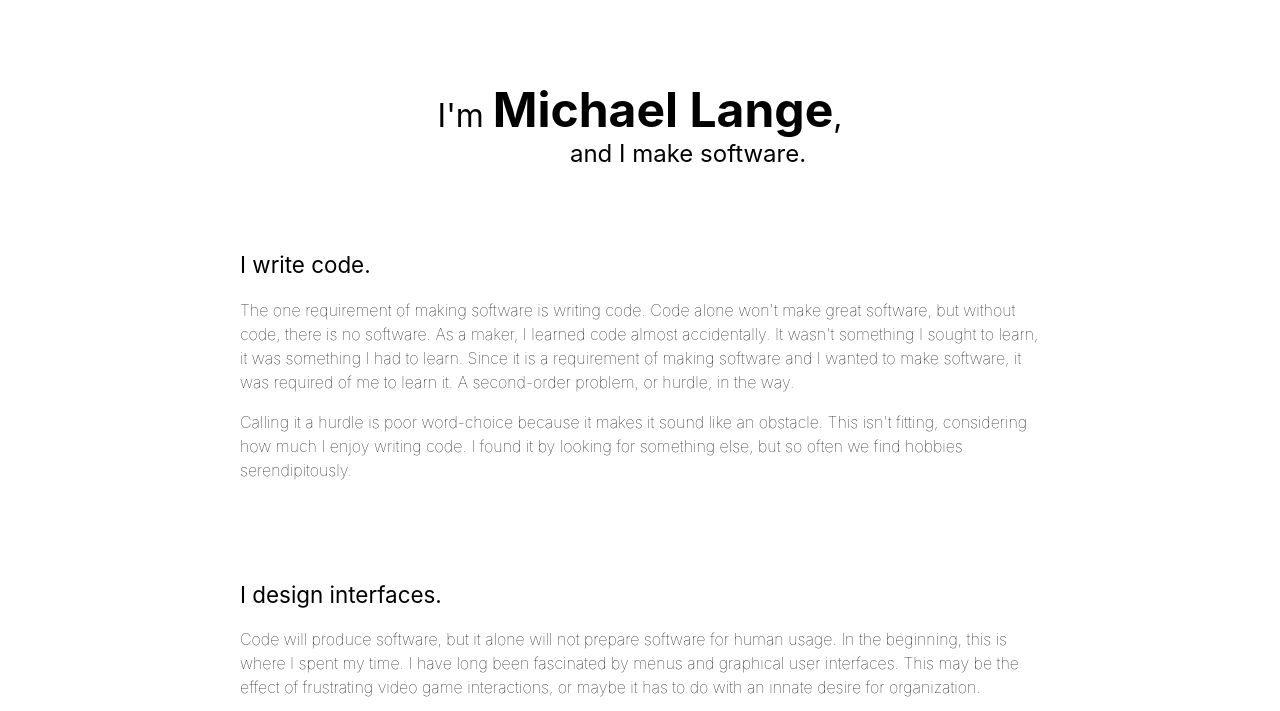
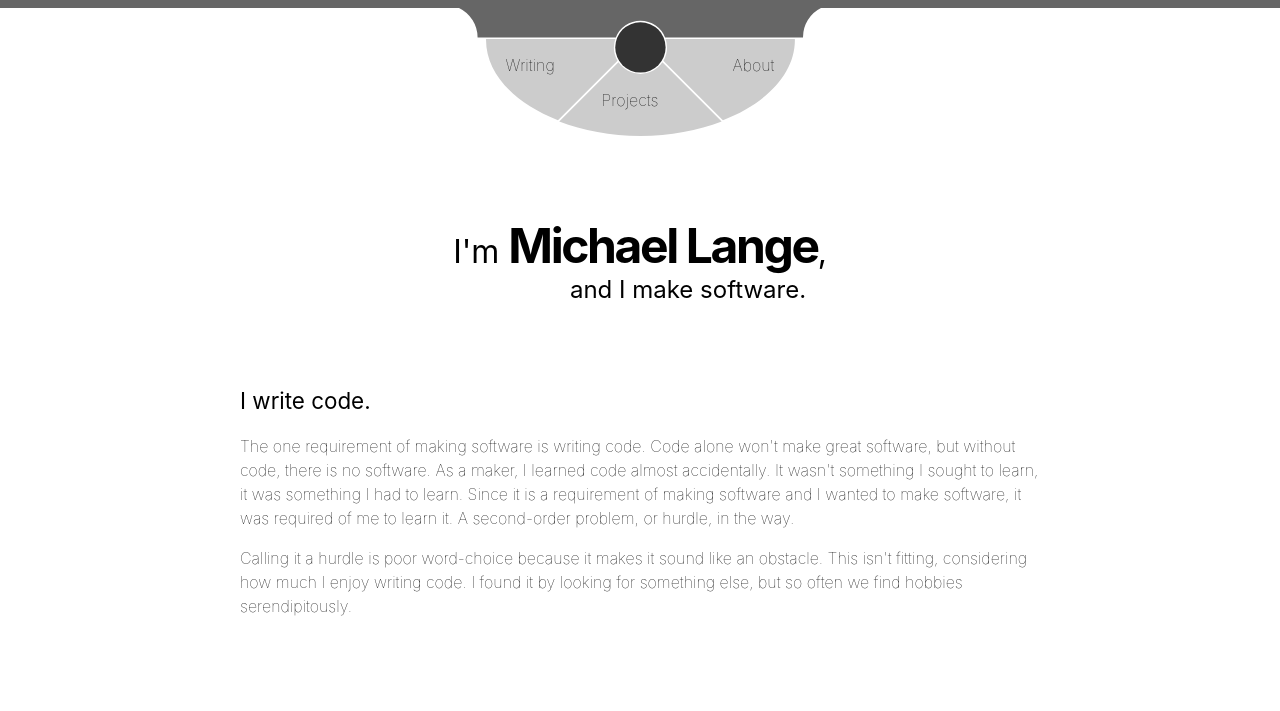
Before and after one commit to DingoEatingFuzz/site-2016, a website built with webpack: page src/index.html in a window 1280 px wide. Shown: the top 711 px of the page. Built offline with nearby package versions, Linux system fonts and the light colour scheme; files whose address does not match are found by name.

Commit message:
Hacked a nav together

```diff
--- a/src/index.html
+++ b/src/index.html
@@ -2,6 +2,21 @@
 <meta chartset="utf-8">
 <link rel="stylesheet" href="./app.css">
 <title>Michael Lange &middot; Maker of Software</title>
+<nav>
+  <div class="nav-bg-stretch"></div>
+  <svg class="fancy-nav" xmlns="http://www.w3.org/2000/svg" viewBox="0 0 283 100" height="150px">
+    <path class="nav-bg" d="M499.58,168a25.68,25.68,0,0,1,14.52,23h108a20.68,20.68,0,0,1,38.5,0H768.35a25.23,25.23,0,0,1,14.24-23h-283Z" transform="translate(-499.58 -168)"/>
+    <path class="nav-item nav-item-1" d="M621.71,192.23h-101c0,0.25,0,.5,0,0.76,0,26.43,22.44,49.62,56.18,62.69l46.55-46.55A20.54,20.54,0,0,1,621.71,192.23Z" transform="translate(-499.58 -168)"/>
+    <path class="nav-item nav-item-2" d="M761.95,192.23h-101a20.54,20.54,0,0,1-1.71,16.9l46.55,46.55C739.53,242.6,762,219.41,762,193,762,192.73,762,192.48,761.95,192.23Z" transform="translate(-499.58 -168)"/>
+    <path class="nav-item nav-item-3" d="M658.47,210.38a20.7,20.7,0,0,1-34.29,0l-46.3,46.3c18.39,7.13,40.14,11.25,63.45,11.25s45.06-4.13,63.45-11.25Z" transform="translate(-499.58 -168)"/>
+    <circle class="nav-decor" cx="141.74" cy="30.79" r="19.68"/>
+  </svg>
+  <div class="nav-labels">
+    <a href="#">Writing</a>
+    <a href="#">Projects</a>
+    <a href="#">About</a>
+  </div>
+</nav>
 <section>
   <h1>I'm <span class="subject">Michael Lange</span>,</h1>
   <h2>and I make software.</h2>
--- a/src/main.js
+++ b/src/main.js
@@ -1,3 +1,20 @@
 // Bootstrap the CSS and HTML assets
 import {} from './styles/main.css'
 import {} from './index.html'
+
+document.addEventListener('DOMContentLoaded', () => {
+  setNavbarSize()
+});
+
+window.addEventListener('resize', () => {
+  window.requestAnimationFrame(() => {
+    setNavbarSize()
+  })
+})
+
+function setNavbarSize() {
+  document.querySelector('.fancy-nav').setAttribute(
+    'height',
+    Math.min(Math.max(window.innerWidth / 10, 80), 150) + 'px'
+  )
+}
--- a/src/styles/main.css
+++ b/src/styles/main.css
@@ -7,6 +7,11 @@ html {
     sans-serif;
   font-weight: lighter;
   font-size: responsive;
+}
+
+html, body {
+  padding:0;
+  margin:0;
 }
 
 h1, h2, h3, h4, h5, h6 {
@@ -26,6 +31,7 @@ h1 {
   span {
     font-size: 150%;
     font-weight: bold;
+    letter-spacing:-0.05em;
   }
 }
 
@@ -38,11 +44,81 @@ h3 {
   margin-bottom:0;
 }
 
-section:first-child {
+nav {
+  svg {
+    display:block;
+    margin:auto;
+    position:relative;
+  }
+
+  .nav-bg-stretch {
+    width:100%;
+    height:8px;
+    background:#666;
+  }
+
+  .nav-bg {
+    fill:#666;
+  }
+
+  .nav-item {
+    fill:#CCC;
+    cursor:pointer;
+  }
+
+  .nav-decor {
+    fill:#333;
+  }
+
+  .nav-labels {
+    margin:auto;
+    position:absolute;
+    top:0;
+    left:0;
+    right:0;
+
+    min-width:180px;
+    max-width:360px;
+    width:25%;
+
+    min-height:88px;
+    max-height:158px;
+    height:10.8vw;
+
+    cursor:pointer;
+
+    a {
+      position:absolute;
+      text-decoration:none;
+      color:#000;
+    }
+
+    a:nth-child(1) {
+     left:8%;
+     top:40%;
+    }
+
+    a:nth-child(2) {
+      left:38%;
+      top:65%;
+    }
+
+    a:nth-child(3) {
+      right:8%;
+      top:40%;
+    }
+  }
+}
+
+body > section {
   margin-top:5em;
 }
 
 article {
+  section:first-child {
+    margin-top:5em;
+  }
+
   section, footer {
     width: 90%;
     max-width: 800px;
```
